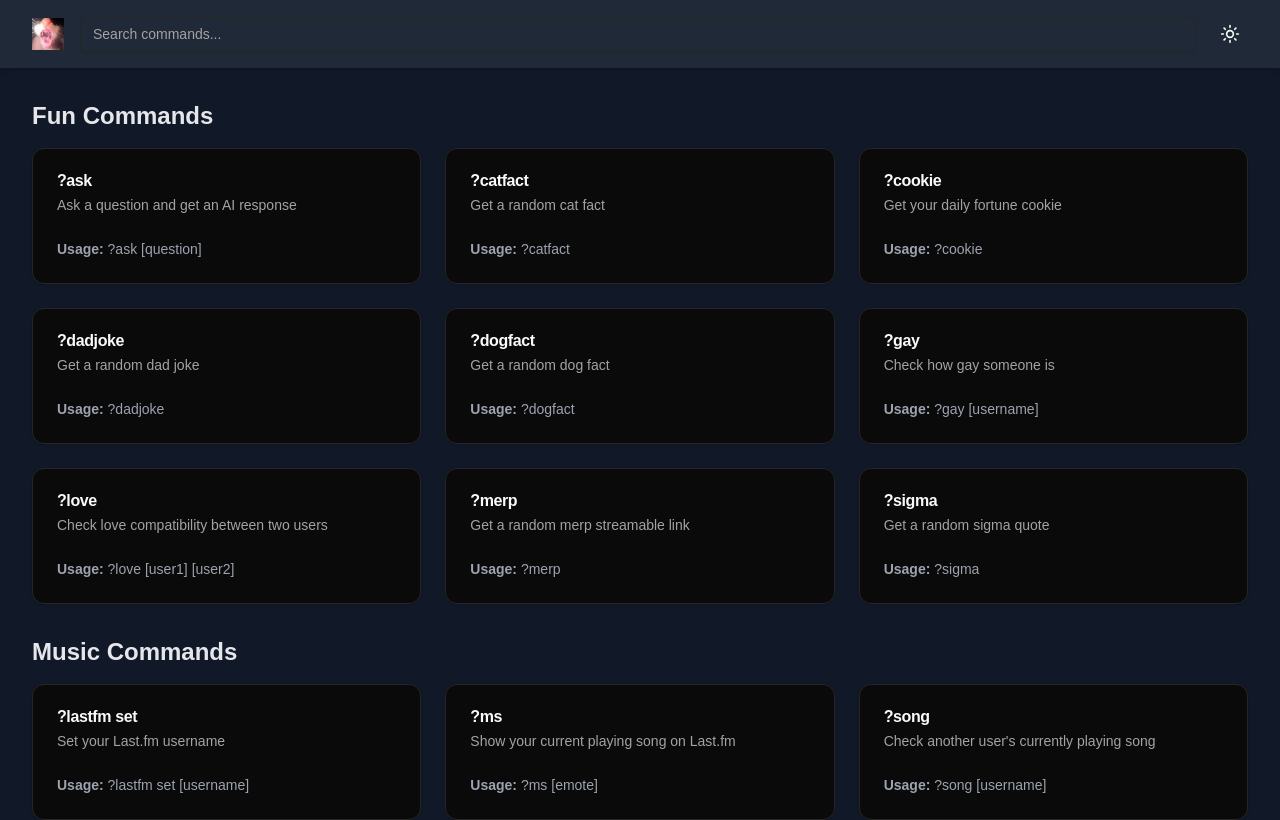
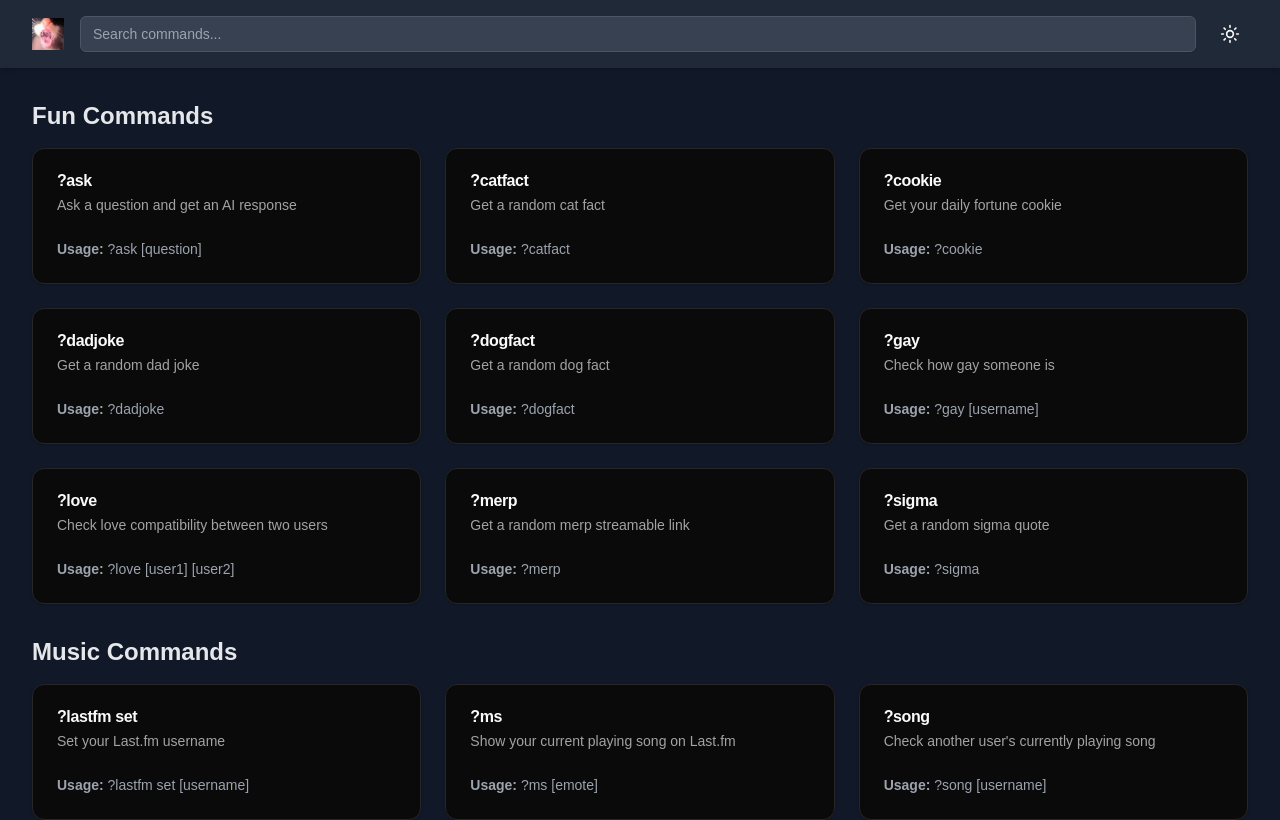
Before and after one commit to MrMalvic/twitchbotwebsite, a Next.js app: page / in a window 1280 px wide. Shown: the top 820 px of the page. Built offline with nearby package versions, Linux system fonts and the light colour scheme.

Commit message:
better search bar

```diff
--- a/components/page.tsx
+++ b/components/page.tsx
@@ -77,7 +77,7 @@ export function BlockPage() {
             <Input
               type="search"
               placeholder="Search commands..."
-              className="w-full"
+              className="w-full bg-gray-50 dark:bg-gray-700 text-gray-900 dark:text-gray-100 placeholder:text-gray-500 dark:placeholder:text-gray-400 border border-gray-300 dark:border-gray-600 focus:border-blue-500 dark:focus:border-blue-400 focus:ring-blue-500 dark:focus:ring-blue-400"
               value={searchTerm}
               onChange={(e) => setSearchTerm(e.target.value)}
             />
```
